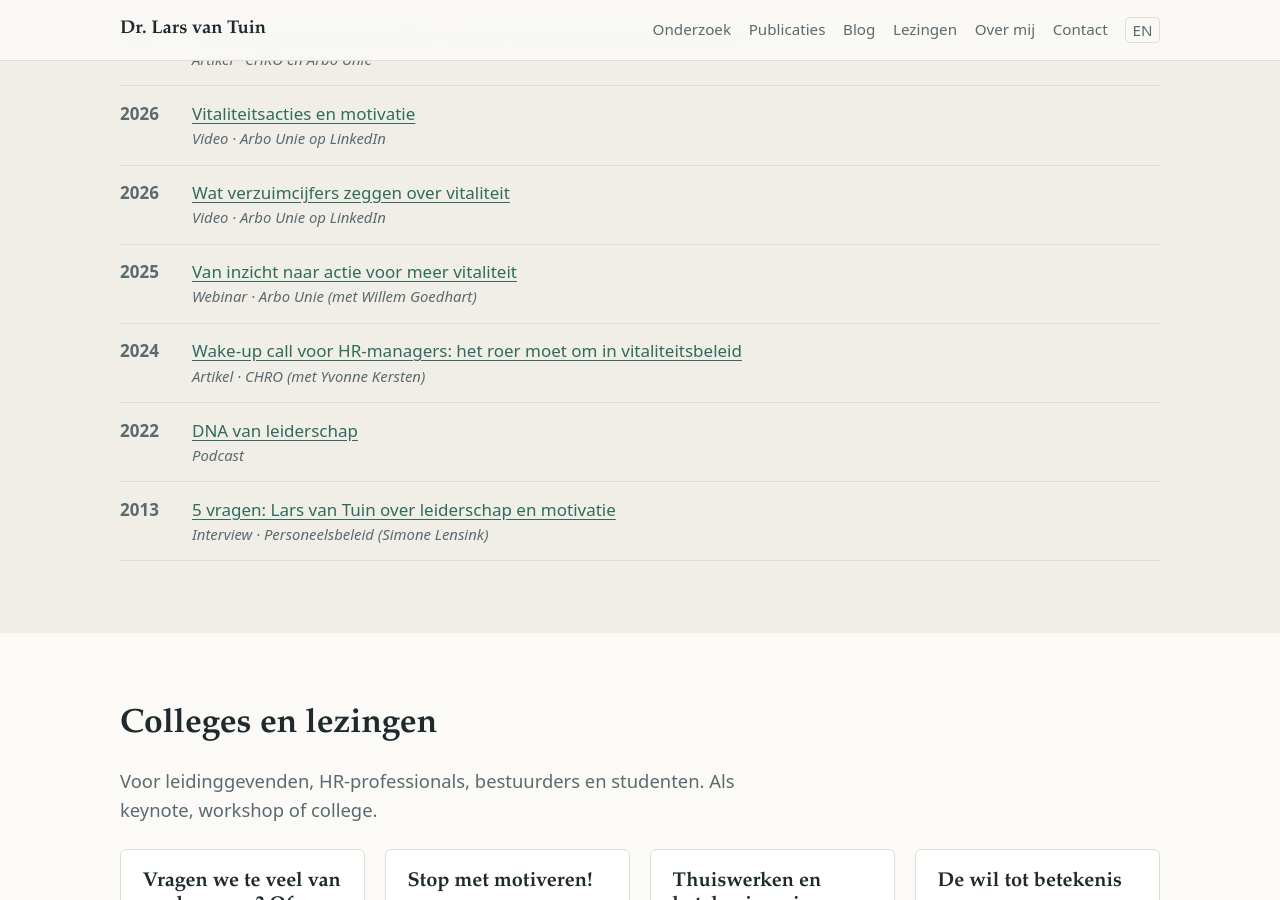
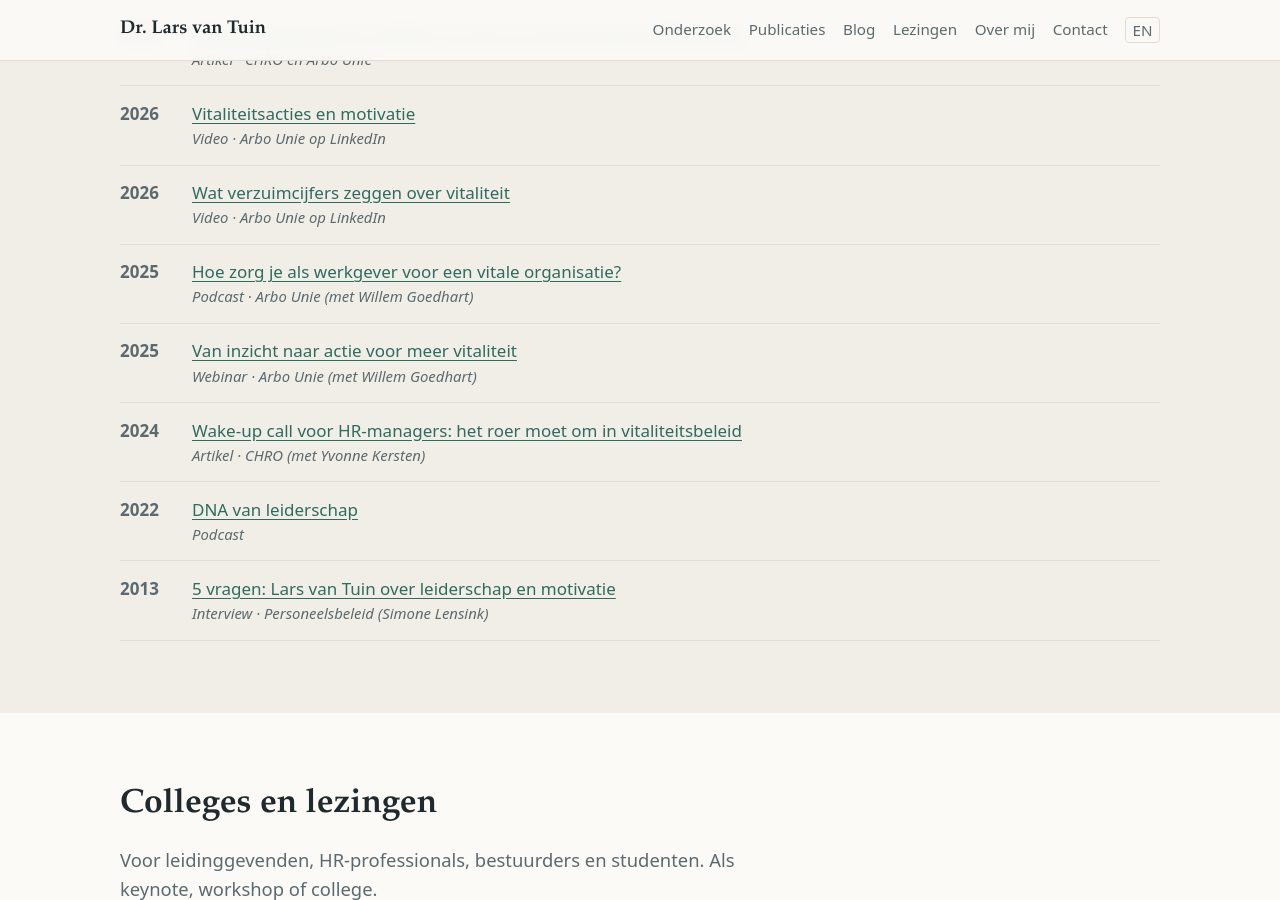
Before and after one commit to larsvantuin/website, a Jekyll site: the page built from index.html, in a window 1280 px wide and 900 px high, scrolled down 3814 px. Built offline with Jekyll 4.4.1, drawn with Linux system fonts in a browser that asks for light colours.

Commit message:
Media: podcast Arbo Unie met Willem Goedhart (2025)
Co-Authored-By: Claude Opus 5.5 <noreply@anthropic.com>
Claude-Session: https://claude.ai/code/session_01JLiW56dra78zm9y6Qetye6

```diff
--- a/_data/media.yml
+++ b/_data/media.yml
@@ -20,6 +20,11 @@
   titel: "Wat verzuimcijfers zeggen over vitaliteit"
   link: "https://nl.linkedin.com/posts/arbo-unie_vitaliteit-pmo-duurzameinzetbaarheid-activity-7432476055526961152-GxdL"
 - jaar: 2025
+  soort: "Podcast"
+  bron: "Arbo Unie (met Willem Goedhart)"
+  titel: "Hoe zorg je als werkgever voor een vitale organisatie?"
+  link: "https://www.arbounie.nl/kennisbank/gezondheid-bevorderen/podcast-hoe-zorg-je-als-werkgever-voor-een-vitale-organisatie"
+- jaar: 2025
   soort: "Webinar"
   bron: "Arbo Unie (met Willem Goedhart)"
   titel: "Van inzicht naar actie voor meer vitaliteit"
```
